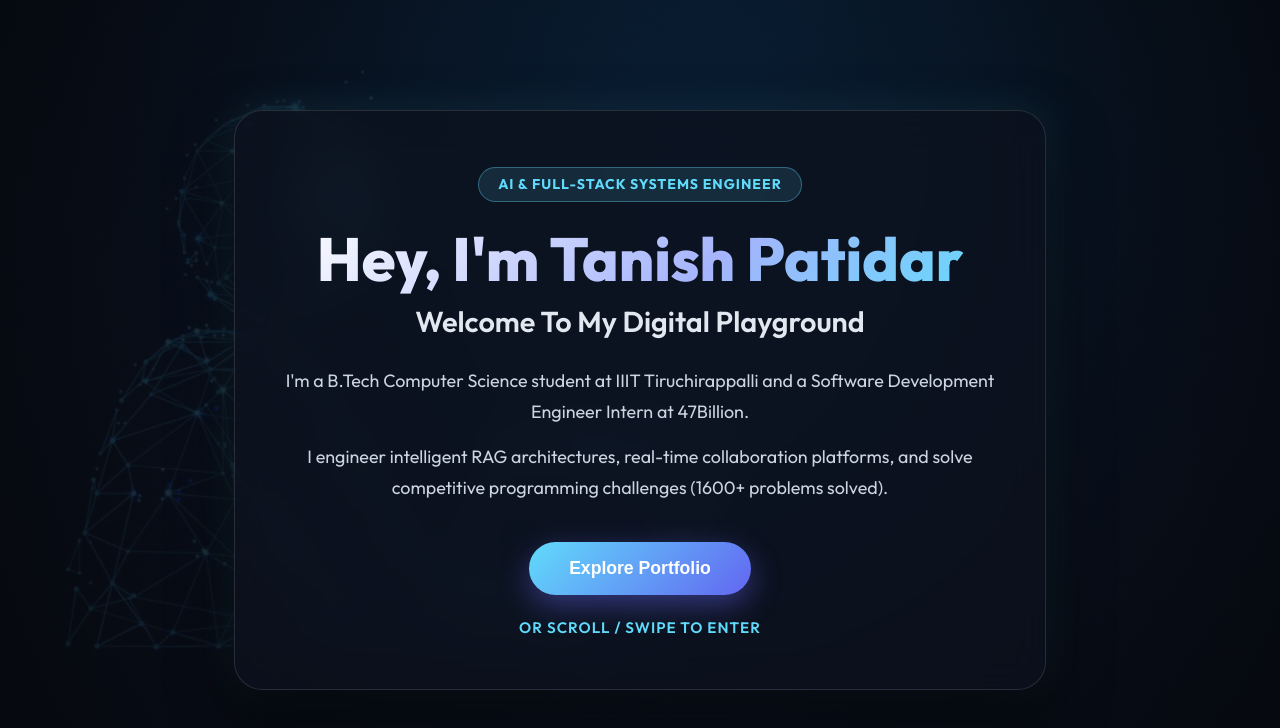
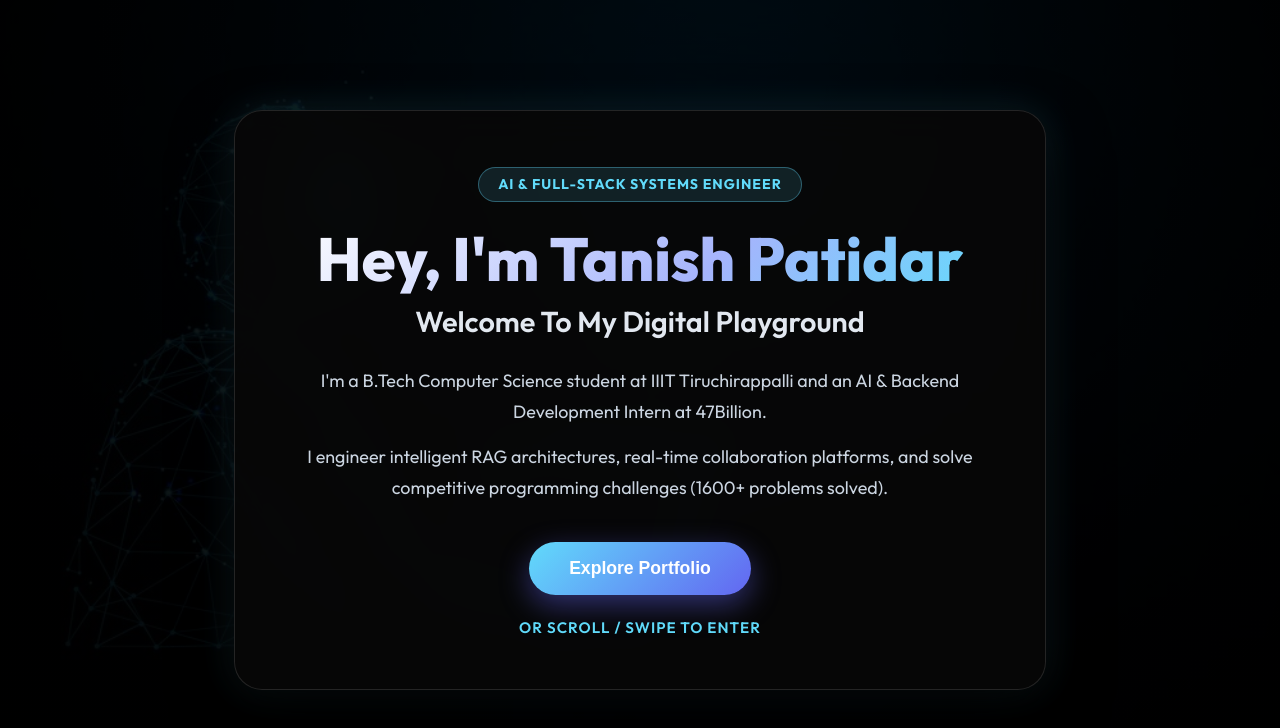
Before and after one commit to TechTAnish-07/Portfolio, a React (Vite) app: page / in a window 1280 px wide. Shown: the top 728 px of the page. Built offline with nearby package versions, Linux system fonts and the light colour scheme.

Commit message:
fix background colour

```diff
--- a/src/component/ContactUs.css
+++ b/src/component/ContactUs.css
@@ -3,7 +3,7 @@
   max-width: 1100px;
   margin: 3rem auto;
   padding: 4rem 2rem;
-  background: rgba(18, 22, 34, 0.85);
+  background: var(--bg-secondary, rgba(14, 14, 14, 0.85));
   border-radius: 24px;
   border: 1px solid rgba(255, 255, 255, 0.08);
   box-shadow: 0 20px 50px rgba(0, 0, 0, 0.45);
@@ -109,7 +109,7 @@
 .contact-textarea {
   width: 100%;
   padding: 1rem 1.2rem;
-  background: rgba(10, 14, 23, 0.8);
+  background: rgba(0, 0, 0, 0.8);
   border: 1px solid rgba(255, 255, 255, 0.12);
   border-radius: 12px;
   font-size: 1rem;
--- a/src/component/DSA.css
+++ b/src/component/DSA.css
@@ -147,7 +147,7 @@
 
 .card-profile-btn:hover {
   background: #61DBFB;
-  color: #0d111c;
+  color: #000000;
   transform: translateY(-2px);
 }
 
@@ -156,7 +156,7 @@
 }
 
 .iframe-wrapper {
-  background: rgba(9, 13, 22, 0.8);
+  background: rgba(0, 0, 0, 0.8);
   border-radius: 16px;
   padding: 0.8rem;
   border: 1px solid rgba(255, 255, 255, 0.1);
--- a/src/component/FullStack.css
+++ b/src/component/FullStack.css
@@ -31,7 +31,7 @@
 }
 
 .project-card {
-  background: rgba(18, 22, 34, 0.8);
+  background: var(--bg-secondary, rgba(14, 14, 14, 0.85));
   border: 1px solid rgba(255, 255, 255, 0.08);
   border-radius: 22px;
   padding: 2.5rem;
@@ -192,7 +192,7 @@
   width: 100%;
   aspect-ratio: 16 / 9;
   border: none;
-  background: #090d16;
+  background: #000000;
 }
 
 @media (max-width: 768px) {
--- a/src/component/Home.css
+++ b/src/component/Home.css
@@ -4,7 +4,7 @@
   gap: 1.5rem;
   padding-top: 85px;
   min-height: 100vh;
-  background: var(--bg-primary, #0d111c);
+  background: var(--bg-primary, #000000);
   color: var(--text-primary, #fff);
   overflow-x: hidden;
   transition: background 0.3s ease, color 0.3s ease;
--- a/src/component/Journey.css
+++ b/src/component/Journey.css
@@ -3,7 +3,7 @@
   max-width: 1200px;
   margin: 3rem auto;
   padding: 4.5rem 2rem;
-  background: rgba(18, 22, 34, 0.85);
+  background: var(--bg-secondary, rgba(14, 14, 14, 0.85));
   border-radius: 24px;
   border: 1px solid rgba(255, 255, 255, 0.08);
   box-shadow: 0 20px 50px rgba(0, 0, 0, 0.45);
@@ -91,7 +91,7 @@
   width: 36px;
   height: 36px;
   border-radius: 50%;
-  background: #0d111c;
+  background: #000000;
   border: 2px solid rgba(97, 219, 251, 0.4);
   box-shadow: 0 0 10px rgba(97, 219, 251, 0.2);
   display: flex;
@@ -107,7 +107,7 @@
 .timeline-node.active-node,
 .timeline-node:hover {
   border-color: #61DBFB;
-  background: #141f33;
+  background: #111111;
   transform: translateX(-50%) scale(1.25);
   box-shadow: 0 0 25px rgba(97, 219, 251, 0.9), 0 0 45px rgba(99, 102, 241, 0.6);
   color: #fff;
--- a/src/component/Navbar.css
+++ b/src/component/Navbar.css
@@ -6,7 +6,7 @@
   top: 0;
   left: 0;
   z-index: 1000;
-  background: var(--bg-secondary, rgba(10, 14, 23, 0.85));
+  background: var(--bg-secondary, rgba(8, 8, 8, 0.9));
   backdrop-filter: blur(16px);
   -webkit-backdrop-filter: blur(16px);
   border-bottom: 1px solid var(--border-color, rgba(255, 255, 255, 0.08));
@@ -123,7 +123,7 @@
     left: 0;
     width: 100%;
     flex-direction: column;
-    background: var(--bg-secondary, rgba(10, 14, 23, 0.96));
+    background: var(--bg-secondary, rgba(8, 8, 8, 0.98));
     backdrop-filter: blur(20px);
     border-bottom: 1px solid var(--border-color, rgba(255, 255, 255, 0.1));
     padding: 1.5rem 2rem;
--- a/src/component/Profile.css
+++ b/src/component/Profile.css
@@ -213,7 +213,7 @@
   border-radius: 50%;
   object-fit: cover;
   display: block;
-  border: 5px solid #121622;
+  border: 5px solid #000000;
 }
 
 @media (max-width: 900px) {
--- a/src/component/Welcome.css
+++ b/src/component/Welcome.css
@@ -6,8 +6,8 @@
   background:
     radial-gradient(
       circle at center,
-      rgba(15, 23, 42, 0.75) 0%,
-      rgba(6, 9, 15, 0.92) 100%
+      rgba(0, 0, 0, 0.82) 0%,
+      rgba(0, 0, 0, 0.96) 100%
     ),
     url('../assets/Background.jpg');
   background-size: cover;
@@ -31,7 +31,7 @@
   max-width: 880px;
   animation: fadeInUp 1s cubic-bezier(0.16, 1, 0.3, 1);
   z-index: 2;
-  background: rgba(13, 18, 30, 0.75);
+  background: rgba(8, 8, 8, 0.85);
   padding: 3.5rem 2.8rem;
   border-radius: 28px;
   border: 1px solid rgba(255, 255, 255, 0.12);
--- a/src/component/Welcome.jsx
+++ b/src/component/Welcome.jsx
@@ -13,7 +13,7 @@ const Welcome = ({ onScroll }) => (
       <h2 className="welcome-subtitle">Welcome To My Digital Playground</h2>
 
       <p className="welcome-message">
-        I'm a B.Tech Computer Science student at IIIT Tiruchirappalli and a Software Development Engineer Intern at 47Billion.
+        I'm a B.Tech Computer Science student at IIIT Tiruchirappalli and an AI & Backend Development Intern at 47Billion.
       </p>
       <p className="welcome-message">
         I engineer intelligent RAG architectures, real-time collaboration platforms, and solve competitive programming challenges (1600+ problems solved).
--- a/src/index.css
+++ b/src/index.css
@@ -1,6 +1,6 @@
 :root {
-  --bg-primary: #0d111c;
-  --bg-secondary: rgba(18, 22, 34, 0.85);
+  --bg-primary: #000000;
+  --bg-secondary: rgba(14, 14, 14, 0.85);
   --bg-card: rgba(255, 255, 255, 0.03);
   --bg-card-hover: rgba(97, 219, 251, 0.08);
   --text-primary: #ffffff;
@@ -10,7 +10,7 @@
   --border-hover: rgba(97, 219, 251, 0.35);
   --accent-primary: #61DBFB;
   --accent-secondary: #6366f1;
-  --shadow-lg: 0 20px 50px rgba(0, 0, 0, 0.45);
+  --shadow-lg: 0 20px 50px rgba(0, 0, 0, 0.6);
 }
 
 html, body {
```
